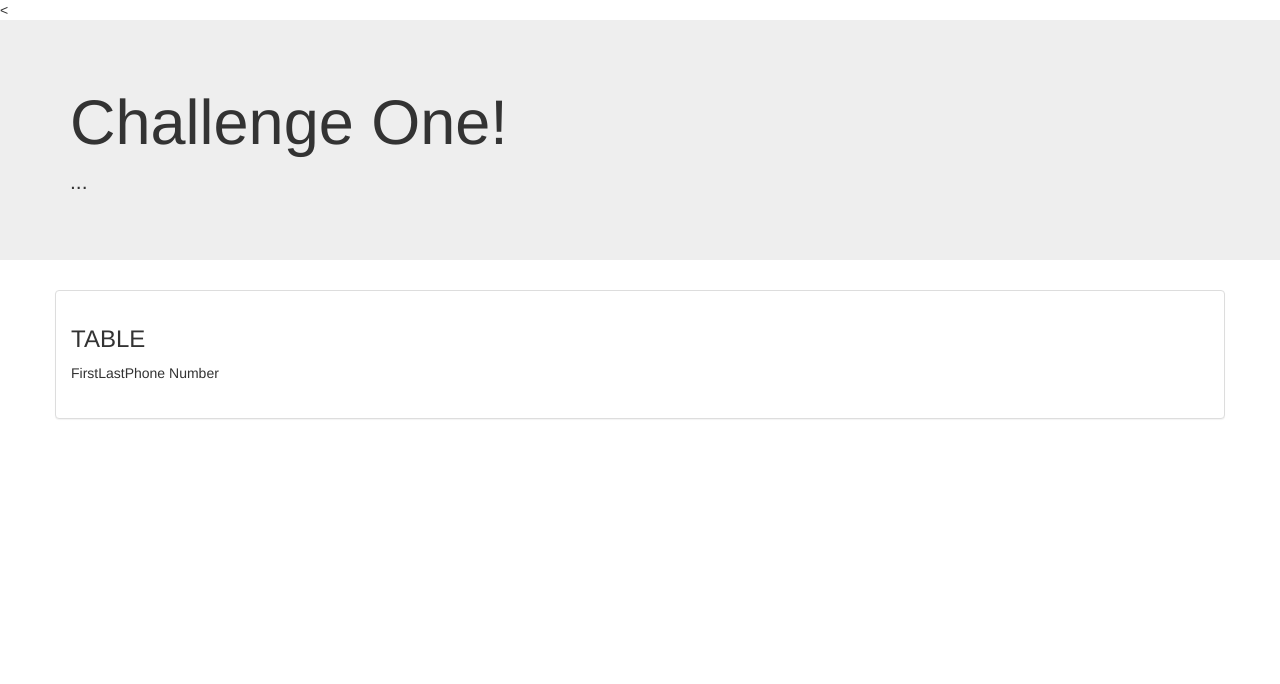
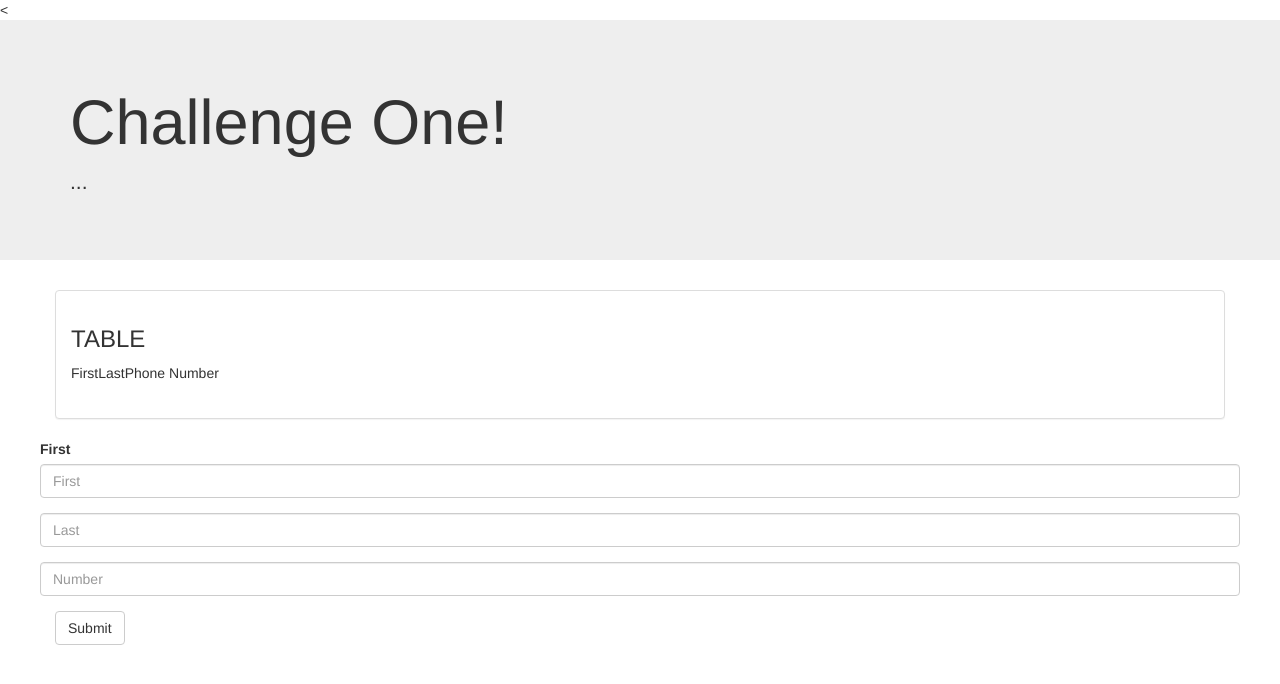
Before and after one commit to RyanJellesed/challenge_one, a plain HTML site: page index.html in a window 1280 px wide. Drawn offline with nearby package versions, Linux system fonts and the light colour scheme.

Commit message:
working on form text entry html

```diff
--- a/index.html
+++ b/index.html
@@ -54,7 +54,27 @@
 
 		<section>
 			<div class="container">
+				<div class="row">
+					<form class="form-horizontal">
+						<div class="form-group">
+							<label for="inputTextFirst">First</label>
+							<input type="text" class="form-control" id="First" placeholder="First">
+						</div><!--end form-group-->
 
+						<div class="form-group">
+							<input type="text" class="form-control" id="Last" placeholder="Last">
+						</div><!--end form-group-->
+
+						<div class="form-group">
+							<input type="text" class="form-control" id="Number" placeholder="Number">
+						</div><!--end form-group-->
+
+						<div <button type="button" class="btn btn-default">Submit</butto>
+
+						</div><!--end form-group-->
+
+					</form><!--end form-inline-->
+				</div><!-- end div row-->
 			</div><!--end div container-->
 
 
```
